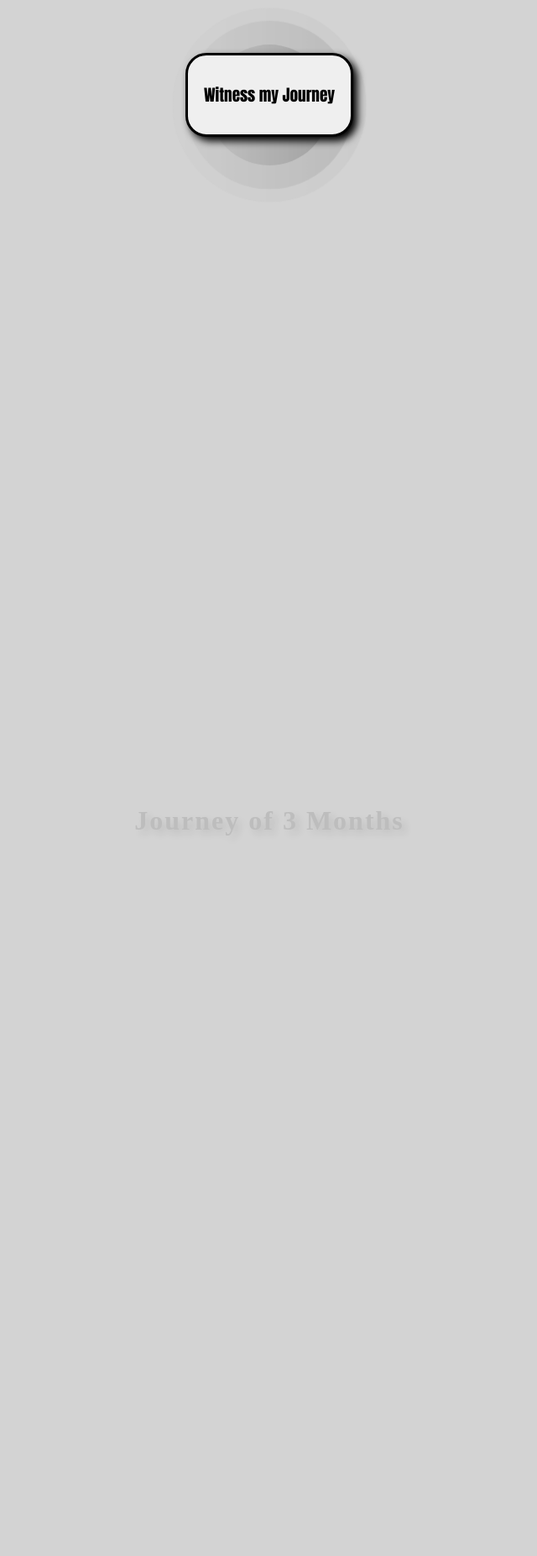
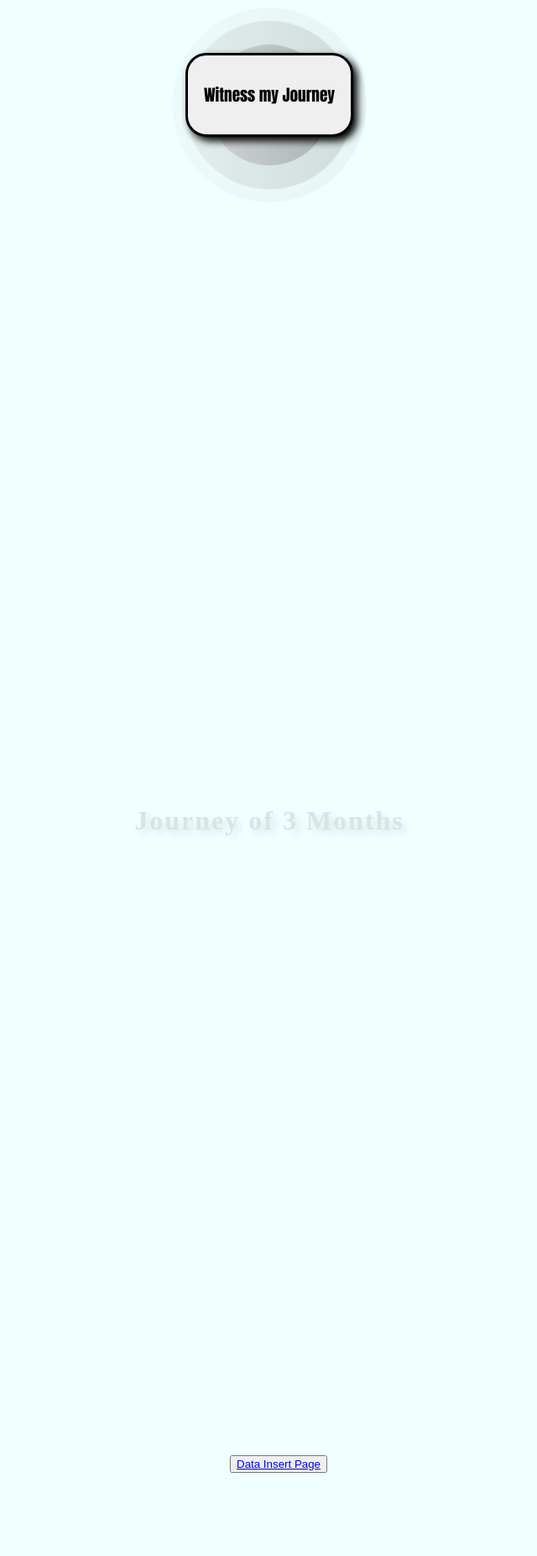
Before and after one commit to ArielStarling25/3MonthJourneyWebApp, a PHP site: page /MainPage.php in a window 1280 px wide. Shown: the whole page at 84% size, without its empty margins (319-959 px from the left). Run offline with PHP 8.4, Linux system fonts and the light colour scheme; data comes from the database, SQL or seed files in the repository.

Commit message:
Added Tail div items

```diff
--- a/CSS/MainPage.css
+++ b/CSS/MainPage.css
@@ -1,5 +1,5 @@
 html {
-  background: lightgray;
+  background: azure;
 }
 
 /* --Below is for headDiv--*/
--- /dev/null
+++ b/CSS/MainPage3.css
@@ -0,0 +1 @@
+/* This is for the TailDiv */
--- a/MainPage.php
+++ b/MainPage.php
@@ -80,7 +80,9 @@
         </div>
     </div>
     <div class="tailDiv">
-
+        <button class = "dataInsBtn">
+            <a href="DataInsert.php">Data Insert Page</a>
+        </button>
     </div>
     <script src="JS/MainPage.js"></script>
 </body>
```
